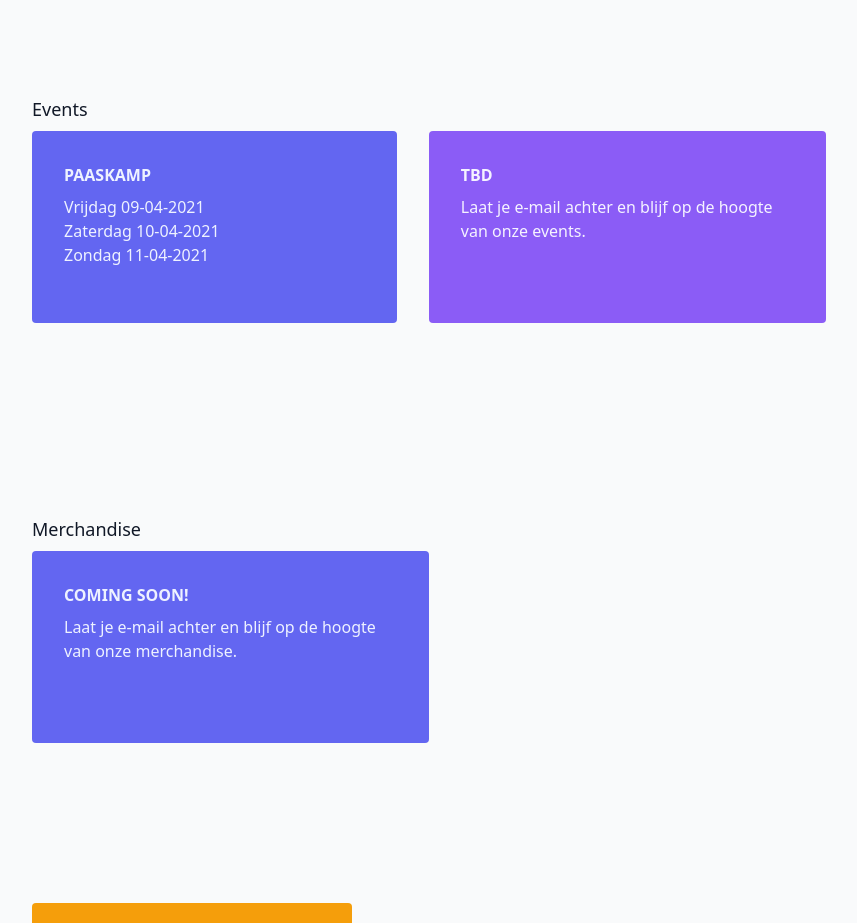
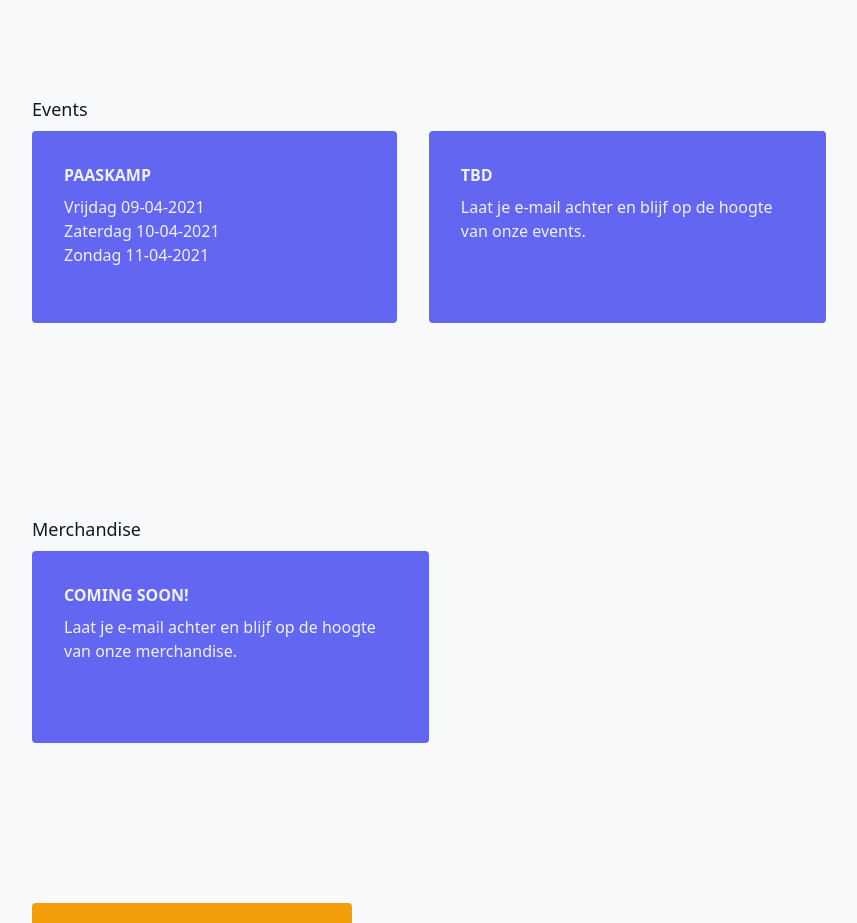
Before and after one commit to bartw/ijshockij.be, a Next.js app: page / in a window 1280 px wide. Shown: the part 1020-1943 px from the top of the page, without its empty margins (112-969 px from the left). Built offline with nearby package versions, Linux system fonts and the light colour scheme.

Commit message:
less color

```diff
--- a/pages/index.tsx
+++ b/pages/index.tsx
@@ -66,7 +66,7 @@ const Home = () => (
               </div>
             </Card>
             <Card>
-              <div className="bg-purple-500 text-purple-50 p-8 rounded h-48">
+              <div className="bg-indigo-500 text-indigo-50 p-8 rounded h-48">
                 <h3 className="font-semibold uppercase">TBD</h3>
                 <p className="mt-2">
                   Laat je e-mail achter en blijf op de hoogte van onze events.
```
